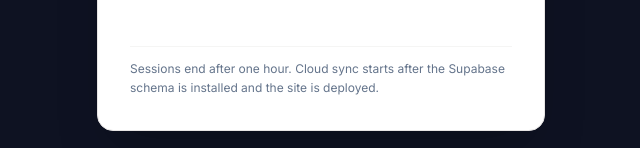
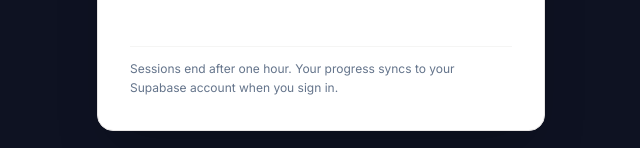
Before and after one commit to PhantomBeast-Official/JHN-Career-Roadmap, a plain HTML site: page DevOps Engineering Roadmap (Zero-to-Hero)/index.html in a window 1280 px wide. Shown: the part 559-707 px from the top of the page, without its empty margins (319-959 px from the left). Drawn offline with nearby package versions, Linux system fonts and the light colour scheme.

Commit message:
Document live roadmap deployment
Co-authored-by: Copilot <223556219+Copilot@users.noreply.github.com>

```diff
--- a/DevOps Engineering Roadmap (Zero-to-Hero)/index.html
+++ b/DevOps Engineering Roadmap (Zero-to-Hero)/index.html
@@ -448,7 +448,7 @@
 
       <p id="auth-message" role="status" aria-live="polite" class="mt-4 min-h-5 text-sm text-slate-600"></p>
       <p class="mt-3 border-t border-stone-100 pt-3 text-xs leading-relaxed text-slate-500">
-        Sessions end after one hour. Cloud sync starts after the Supabase schema is installed and the site is deployed.
+        Sessions end after one hour. Your progress syncs to your Supabase account when you sign in.
       </p>
     </div>
   </section>
```
Also changed, not shown: 1 other file.
